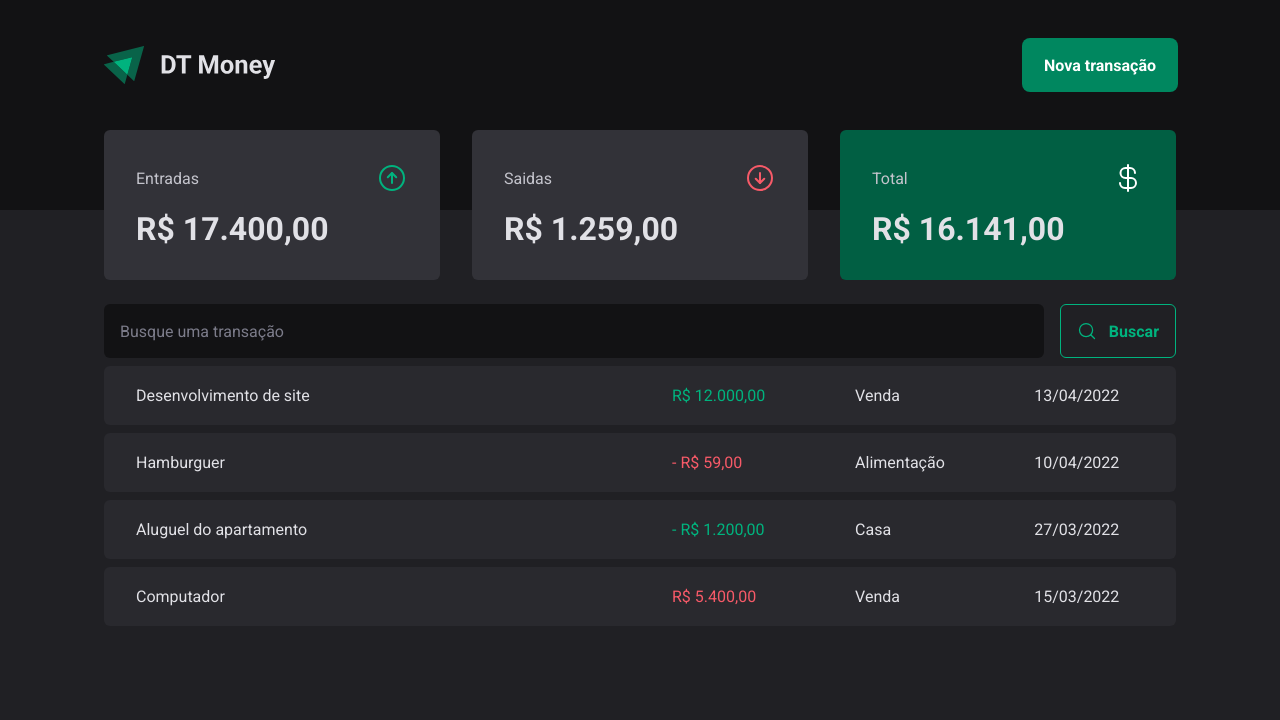
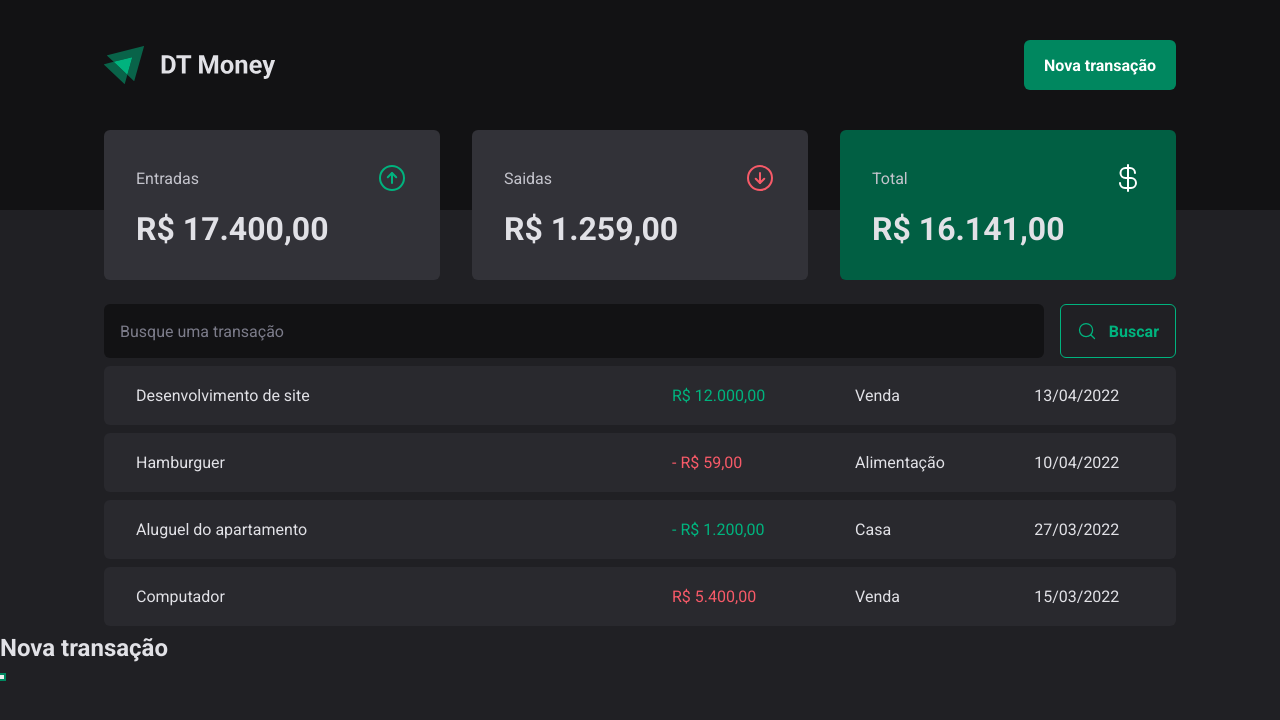
Before and after one commit to horquidia-lima/DTMoney, a React (Vite) app: page / in a window 1280 px wide. Both pictures are taken after a click on the button "Nova transação". Shown: the top 720 px of the page. Built offline with nearby package versions, Linux system fonts and the light colour scheme.

Commit message:
Criando um modal acessível co  radx

```diff
--- a/package.json
+++ b/package.json
@@ -10,6 +10,7 @@
     "preview": "vite preview"
   },
   "dependencies": {
+    "@radix-ui/react-dialog": "^1.1.1",
     "phosphor-react": "^1.4.1",
     "react": "^18.3.1",
     "react-dom": "^18.3.1",
--- a/src/components/Header/index.tsx
+++ b/src/components/Header/index.tsx
@@ -1,13 +1,29 @@
 import { HeaderContainer, HeaderContent, NewTransactionButton } from "./style";
+import * as Dialog from "@radix-ui/react-dialog";
 
 import logoImg from '../../assets/Logo.svg'
+
 
 export function Header(){
     return (
         <HeaderContainer>
             <HeaderContent>
                 <img src={logoImg} alt="" />
-                <NewTransactionButton>Nova transação</NewTransactionButton>
+
+                <Dialog.Root>
+                    <Dialog.Trigger asChild>
+                        <NewTransactionButton>Nova transação</NewTransactionButton>
+                    </Dialog.Trigger>
+
+                    <Dialog.Portal>
+                        <Dialog.Overlay/>
+                        <Dialog.Content>
+                            <Dialog.Title>Nova transação</Dialog.Title>
+
+                            <Dialog.Close/>
+                        </Dialog.Content>
+                    </Dialog.Portal>
+                </Dialog.Root>
             </HeaderContent>
         </HeaderContainer>
     )
```
Also changed, not shown: 1 other file (tests, documents, lock files or other folders).
